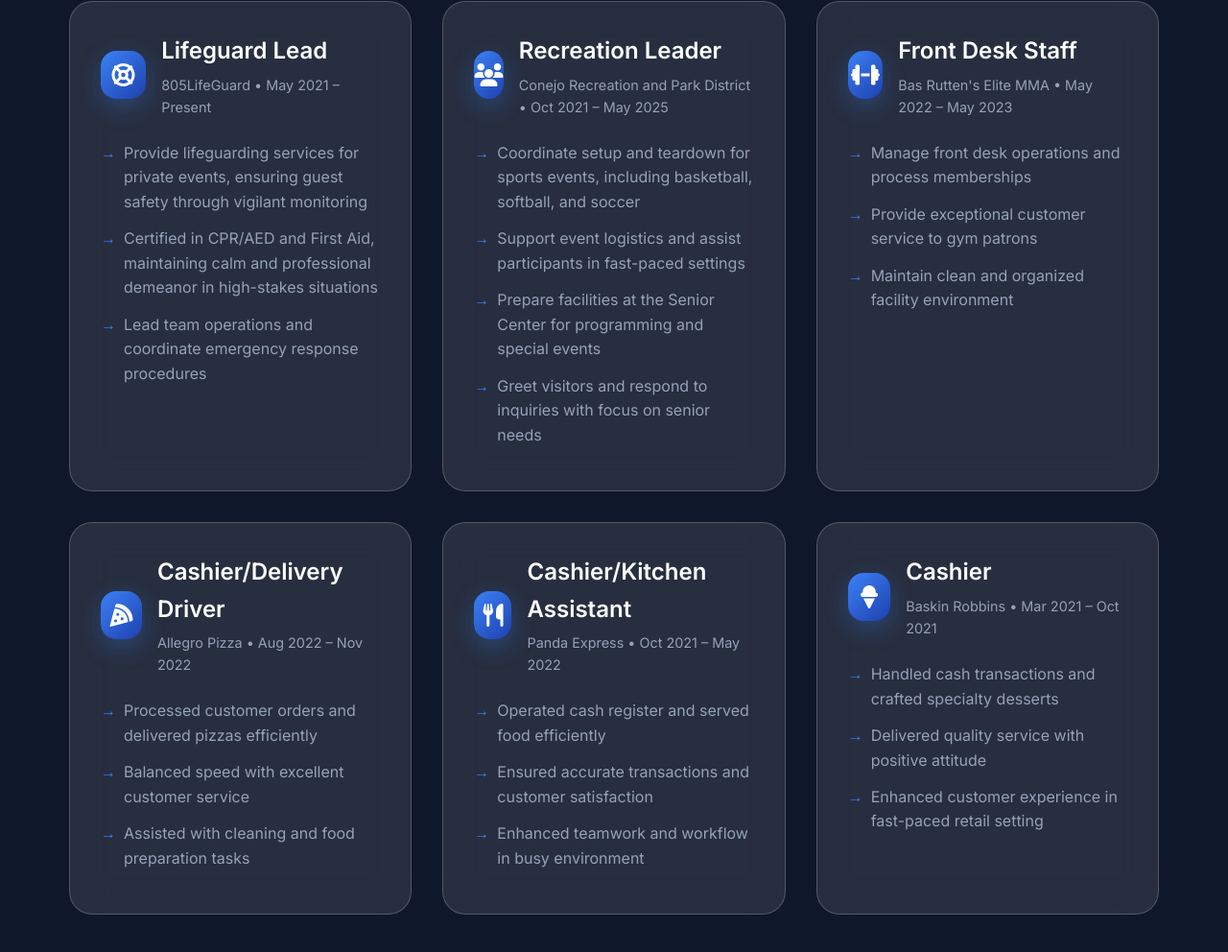
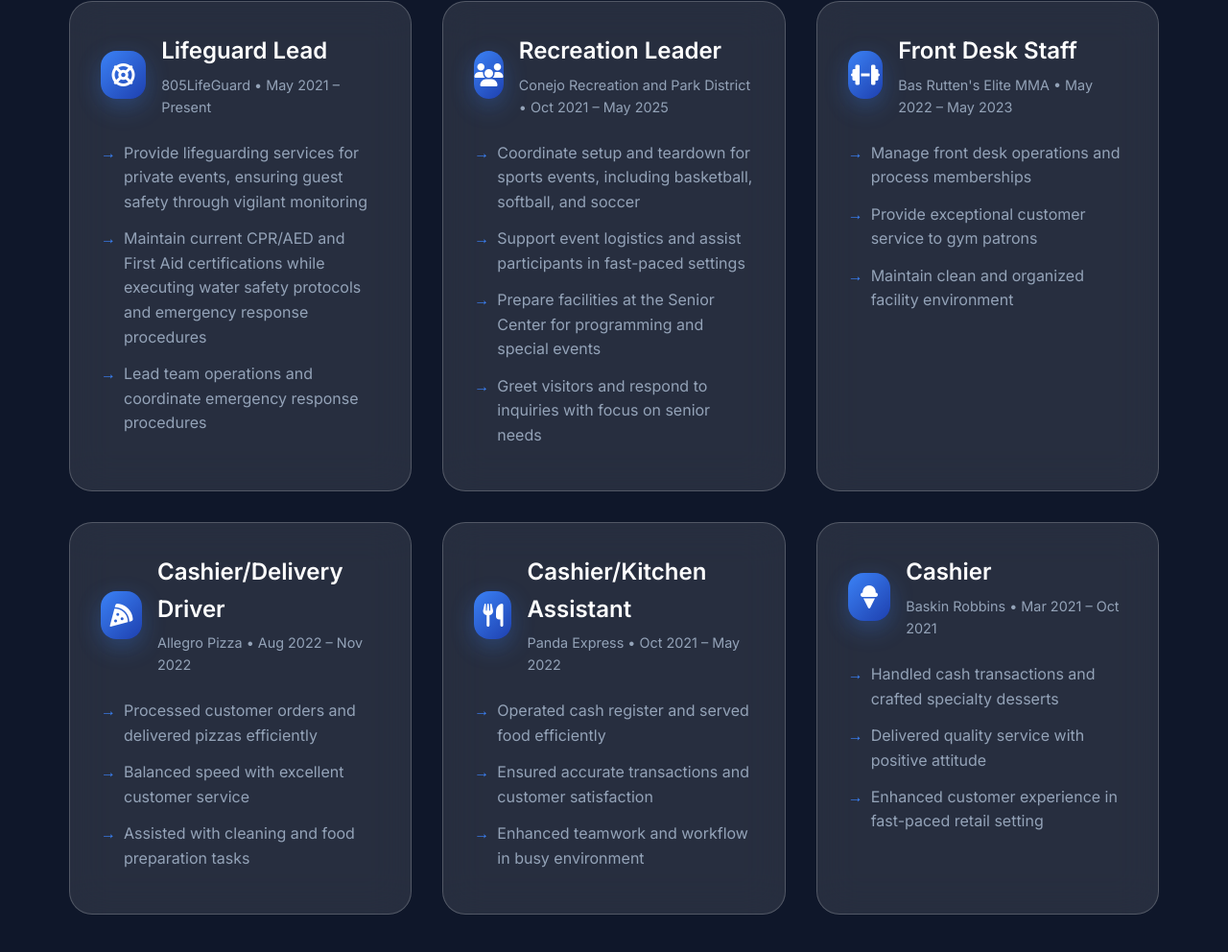
Before and after one commit to JvdZwaan76/jadenvanderzwaan, a plain HTML site: page index.html in a window 1280 px wide. Shown: the part 1081-2073 px from the top of the page at 96% size. Drawn offline with Linux system fonts and the light colour scheme.

```diff
--- a/index.html
+++ b/index.html
@@ -128,7 +128,7 @@
                     <div class="card-content">
                         <ul>
                             <li>Provide lifeguarding services for private events, ensuring guest safety through vigilant monitoring</li>
-                            <li>Certified in CPR/AED and First Aid, maintaining calm and professional demeanor in high-stakes situations</li>
+                            <li>Maintain current CPR/AED and First Aid certifications while executing water safety protocols and emergency response procedures</li>
                             <li>Lead team operations and coordinate emergency response procedures</li>
                         </ul>
                     </div>
```
Also changed, not shown: resume.html (+1 -1 lines).
